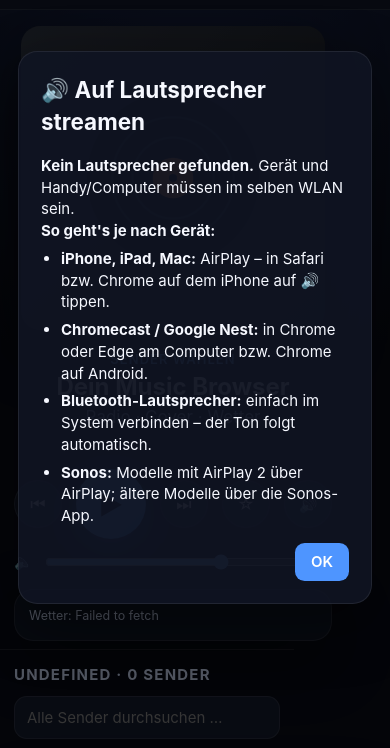
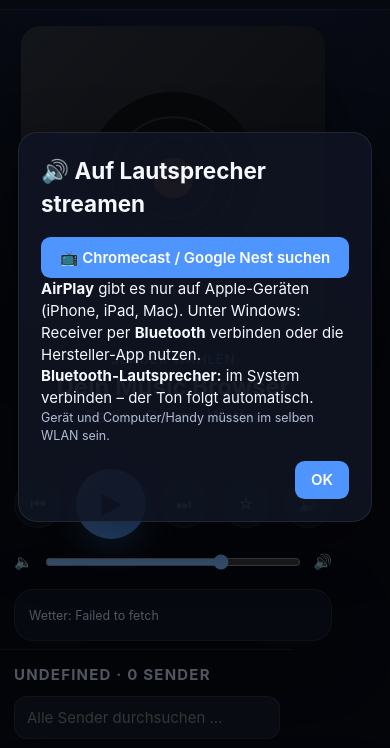
Before and after one commit to TBR-BRD/music-browser, a plain HTML site: page index.html in a window 390 px wide. Both pictures are taken after a click on the button "Auf Lautsprecher streamen (AirPlay, Chromecast)". Shown: the part 95-843 px from the top of the page. Drawn offline with Linux system fonts and the light colour scheme; no server answers.

Commit message:
Lautsprecher: eigene Auswahl mit AirPlay-Anleitung je Gerät
Chrome/Edge am Mac können AirPlay nicht selbst ansprechen – die
Cast-Liste zeigte deshalb keine AirPlay-Receiver (z. B. Denon). Ohne
eingebaute AirPlay-Auswahl öffnet 🔊 jetzt eine eigene Auswahl:
Button „Chromecast / Google Nest suchen“ plus passende AirPlay-Hinweise
(Mac: Kontrollzentrum → Ton bzw. Safari; iPhone: Kontrollzentrum;
Android/Windows: HEOS-App/Bluetooth). Safari und iPhone/iPad öffnen
weiterhin direkt die AirPlay-Liste. Hilfe-Text ergänzt.

Co-Authored-By: Claude Opus 5.5 <noreply@anthropic.com>
Claude-Session: https://claude.ai/code/session_01BaEPvDGkdHqaiGAWuuXwkg

```diff
--- a/css/style.css
+++ b/css/style.css
@@ -146,7 +146,9 @@ h1, h2 { margin: 0; }
 .speaker-btn:hover { border-color: var(--accent); }
 .speaker-btn.active { background: linear-gradient(135deg, var(--accent), var(--accent-strong)); color: var(--on-accent); border-color: transparent; }
 .speaker-help ul { margin: 6px 0 0; padding-left: 20px; display: grid; gap: 6px; }
-.speaker-help p { margin: 0 0 6px; }
+.speaker-help p { margin: 0 0 8px; }
+.speaker-help ol { margin: 0 0 10px; padding-left: 22px; display: grid; gap: 6px; }
+.cast-search { width: 100%; padding: 10px 14px !important; }
 
 /* Wetter – Aufbau wie onradio-cover-bridge */
 .weather {
--- a/index.html
+++ b/index.html
@@ -148,7 +148,8 @@
         <summary>🔊 Auf Lautsprecher streamen</summary>
         <ul>
           <li>Auf <b>🔊 Lautsprecher</b> tippen und das Gerät auswählen.</li>
-          <li><b>iPhone, iPad, Mac:</b> AirPlay (HomePod, Apple TV, AirPlay-2-Lautsprecher).</li>
+          <li><b>iPhone, iPad, Safari am Mac:</b> AirPlay (z. B. Denon, HomePod, Apple TV, AirPlay-2-Lautsprecher).</li>
+          <li><b>Chrome/Edge am Mac:</b> kein direktes AirPlay – im <b>Kontrollzentrum → Ton</b> den AirPlay-Receiver wählen oder die Seite in Safari öffnen.</li>
           <li><b>Chrome/Edge am Computer, Chrome auf Android:</b> Chromecast und Google Nest.</li>
           <li><b>Bluetooth:</b> Lautsprecher im System verbinden – der Ton folgt automatisch.</li>
           <li>Gerät und Handy/Computer müssen im <b>selben WLAN</b> sein. Solange gestreamt wird, leuchtet der Button.</li>
--- a/js/speakers.js
+++ b/js/speakers.js
@@ -5,10 +5,6 @@
 //   3. Remote Playback – Chrome auf Android (Cast-Geräte über das System)
 // Bluetooth-Lautsprecher verbindet man im Betriebssystem; der Ton folgt automatisch.
 import { requestCastSession, castAvailable } from "./cast.js";
-
-function hasAirPlay(audio) {
-  return typeof audio.webkitShowPlaybackTargetPicker === "function" || "WebKitPlaybackTargetAvailabilityEvent" in window;
-}
 
 function hasRemotePlayback(audio) {
   return Boolean(audio.remote && typeof audio.remote.prompt === "function");
@@ -36,38 +32,74 @@ export function initSpeakers(audio, { ensurePlaying, onInfo, onState }) {
   }
 
   button.addEventListener("click", async () => {
+    // 1. Browser mit eingebauter AirPlay-Auswahl (Safari, iPhone/iPad): direkt öffnen
+    if (typeof audio.webkitShowPlaybackTargetPicker === "function") {
       try {
-      if (hasAirPlay(audio) && typeof audio.webkitShowPlaybackTargetPicker === "function") {
         await ensurePlaying();
         audio.webkitShowPlaybackTargetPicker();
+      } catch (error) {
+        console.info("[speakers]", error);
+        openChooser();
+      }
       return;
     }
+    // 2. sonst eigene Auswahl: Chromecast + Anleitung für AirPlay/Bluetooth
+    openChooser();
+  });
+
+  function openChooser() {
+    const dialog = document.getElementById("speakerHelp");
+    const body = document.getElementById("speakerHelpBody");
+    const canCast = castAvailable() || hasRemotePlayback(audio);
+    body.innerHTML = chooserHtml(canCast);
+    body.querySelector("#btnCastSearch")?.addEventListener("click", async () => {
+      dialog.close();
+      try {
         if (castAvailable()) {
           await requestCastSession(); // weitere Wiedergabe übernimmt app.js (Cast-Status)
-        return;
-      }
-      if (hasRemotePlayback(audio)) {
+        } else {
           await ensurePlaying();
           await audio.remote.prompt();
-        return;
         }
-      onInfo(noDeviceHelp());
       } catch (error) {
-      // Dialog abgebrochen oder kein Gerät gefunden -> Hilfe anzeigen
         console.info("[speakers]", error?.name, error?.message || error);
-      onInfo(noDeviceHelp(true));
+        onInfo(`<p><b>Kein Chromecast gefunden.</b> Gerät und Computer/Handy müssen im selben WLAN sein.</p>${airplayHelp()}`);
       }
     });
+    dialog.showModal();
+  }
 }
 
-function noDeviceHelp(searched = false) {
+function platform() {
+  const ua = navigator.userAgent;
+  const ios = /iphone|ipad|ipod/i.test(ua) || (navigator.platform === "MacIntel" && navigator.maxTouchPoints > 1);
+  if (ios) return "ios";
+  if (/Macintosh|Mac OS X/i.test(ua)) return "mac";
+  if (/android/i.test(ua)) return "android";
+  return "other";
+}
+
+function airplayHelp() {
+  switch (platform()) {
+    case "mac":
+      return `<p><b>AirPlay (z. B. Denon, HomePod, Apple TV):</b> Chrome und Edge können AirPlay auf dem Mac nicht selbst ansprechen. Zwei Wege:</p>
+        <ol>
+          <li><b>Ganzen Mac-Ton umleiten:</b> oben rechts das <b>Kontrollzentrum</b> öffnen → <b>Ton</b> → deinen AirPlay-Receiver (z. B. Denon) wählen. Der Ton dieser Seite läuft dann dort.</li>
+          <li>Diese Seite in <b>Safari</b> öffnen – dort zeigt 🔊 die AirPlay-Geräte direkt an.</li>
+        </ol>`;
+    case "ios":
+      return `<p><b>AirPlay (z. B. Denon, HomePod, Apple TV):</b> Sender starten, dann das <b>Kontrollzentrum</b> öffnen, in der Musik-Kachel auf das <b>AirPlay-Symbol</b> tippen und den Receiver wählen.</p>`;
+    case "android":
+      return `<p><b>AirPlay</b> gibt es nur auf Apple-Geräten. Denon-Receiver mit HEOS lassen sich über die <b>HEOS-App</b> oder per <b>Bluetooth</b> verbinden.</p>`;
+    default:
+      return `<p><b>AirPlay</b> gibt es nur auf Apple-Geräten (iPhone, iPad, Mac). Unter Windows: Receiver per <b>Bluetooth</b> verbinden oder die Hersteller-App nutzen.</p>`;
+  }
+}
+
+function chooserHtml(canCast) {
   return `
-    ${searched ? "<p><b>Kein Lautsprecher gefunden.</b> Gerät und Handy/Computer müssen im selben WLAN sein.</p>" : ""}
-    <p><b>So geht's je nach Gerät:</b></p>
-    <ul>
-      <li><b>iPhone, iPad, Mac:</b> AirPlay – in Safari bzw. Chrome auf dem iPhone auf 🔊 tippen.</li>
-      <li><b>Chromecast / Google Nest:</b> in Chrome oder Edge am Computer bzw. Chrome auf Android.</li>
-      <li><b>Bluetooth-Lautsprecher:</b> einfach im System verbinden – der Ton folgt automatisch.</li>
-      <li><b>Sonos:</b> Modelle mit AirPlay 2 über AirPlay; ältere Modelle über die Sonos-App.</li>
-    </ul>`;
+    ${canCast ? `<p><button type="button" id="btnCastSearch" class="cast-search">📺 Chromecast / Google Nest suchen</button></p>` : ""}
+    ${airplayHelp()}
+    <p><b>Bluetooth-Lautsprecher:</b> im System verbinden – der Ton folgt automatisch.</p>
+    <p class="muted small">Gerät und Computer/Handy müssen im selben WLAN sein.</p>`;
 }
```
Lines whose indentation alone changed are shown as unchanged.
